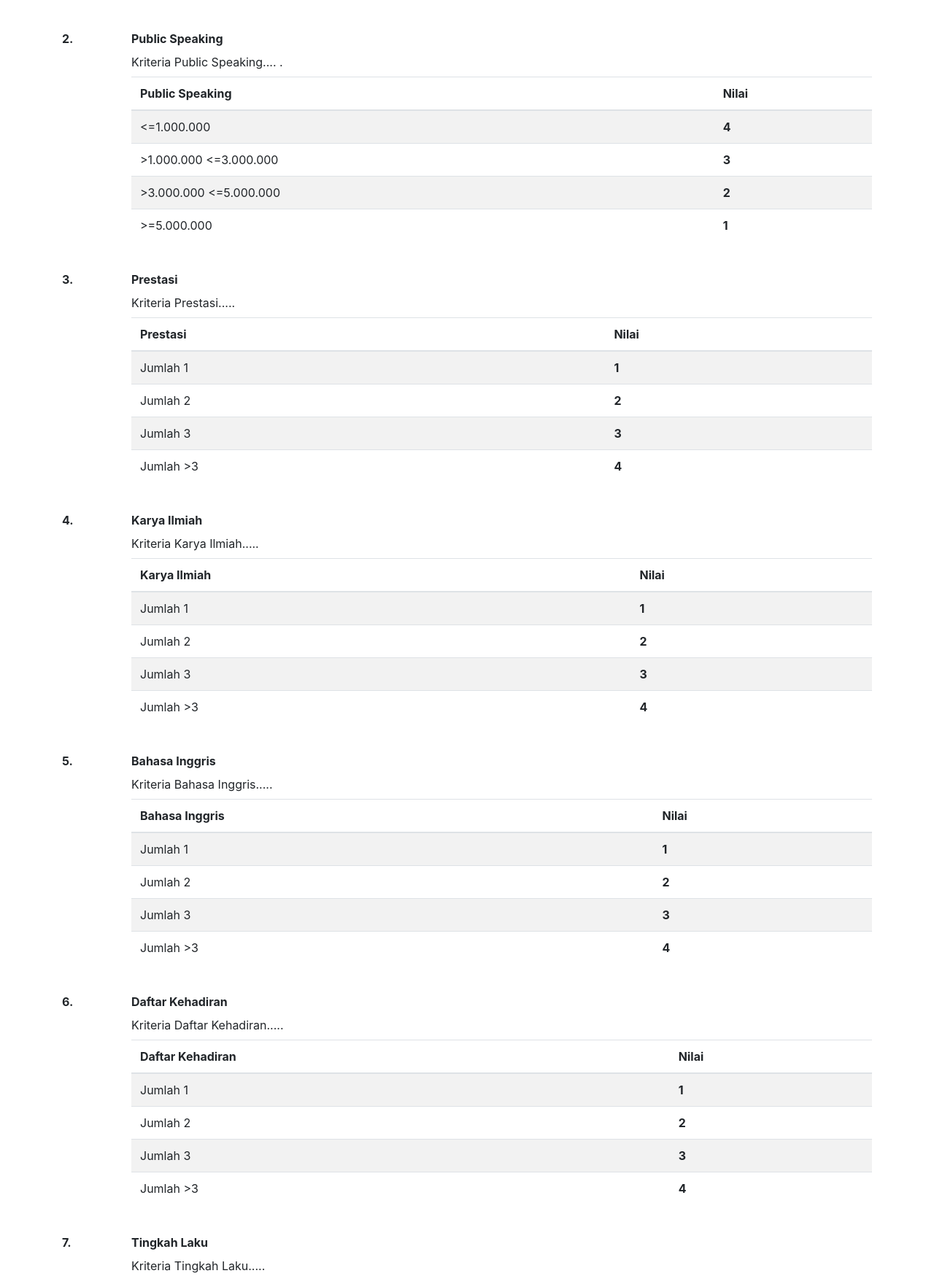
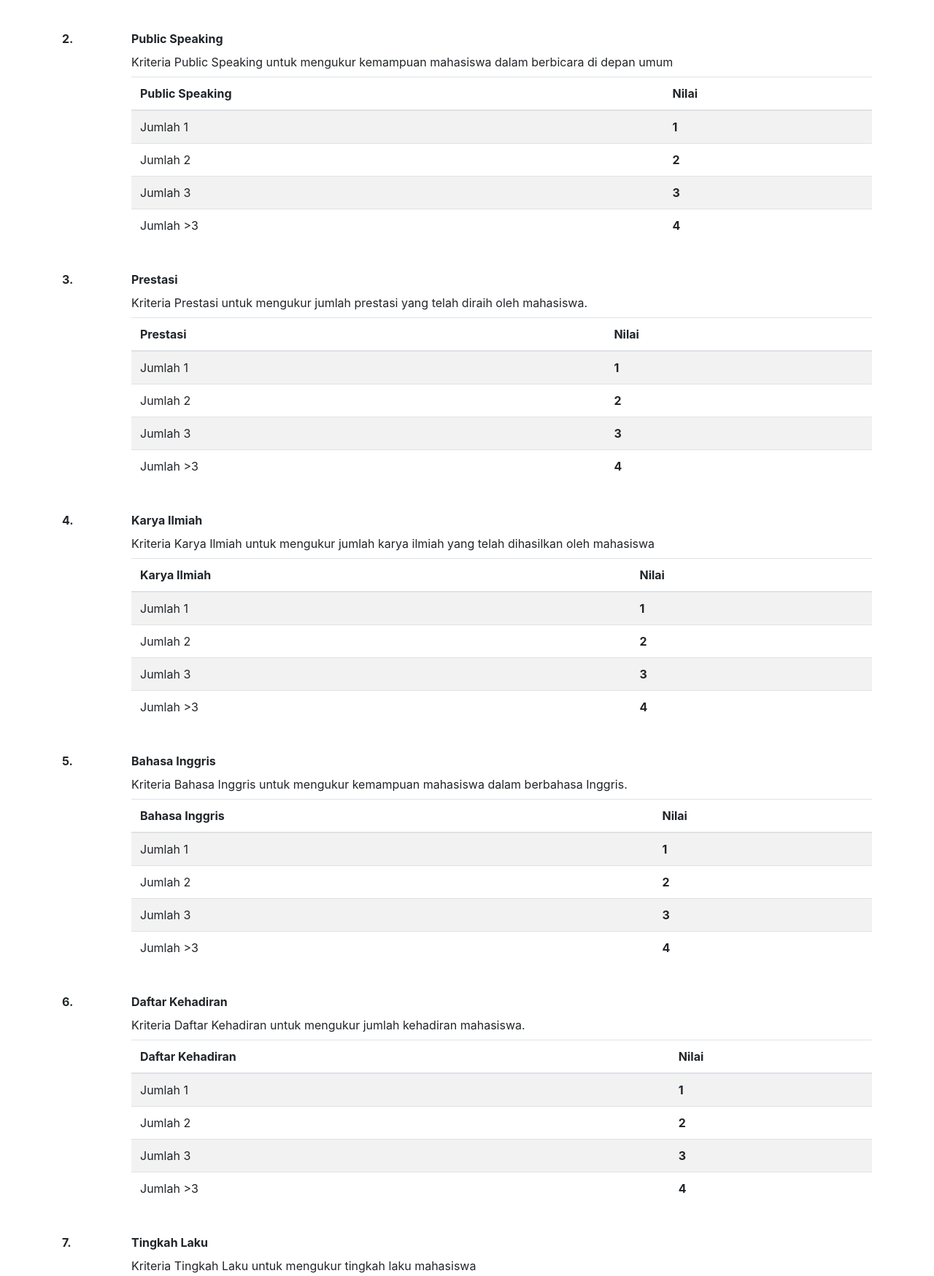
Before and after one commit to SitiZumarohdf/Tubes_SPK, a PHP site: page / in a window 1280 px wide. Shown: the part 775-2524 px from the top of the page at 73% size. Run offline with PHP 8.4, Linux system fonts and the light colour scheme.

Commit message:
update index.php

```diff
--- a/index.php
+++ b/index.php
@@ -113,7 +113,7 @@
 
     		<dt class="col-sm-1"></dt>
     		<dd class="col-sm-11">
-    			Kriteria Public Speaking.... .
+    			Kriteria Public Speaking untuk mengukur kemampuan mahasiswa dalam berbicara di depan umum
     		</dd>
 
 		    <dt class="col-sm-1"></dt>
@@ -126,21 +126,21 @@
 				        </tr>
 			        </thead>
 			        <tbody>
-			          	<tr>
-			            	<td><=1.000.000 </td>
-			            	<th scope="row">4</th>
-			          	</tr>
-			          	<tr>
-			            	<td>>1.000.000 <=3.000.000</td>
-			            	<th scope="row">3</th>
-			          	</tr>
-			          	<tr>
-			            	<td>>3.000.000 <=5.000.000</td>
-			            	<th scope="row">2</th>
+		          		<tr>
+		            		<td>Jumlah 1</td>
+		            		<th scope="row">1</th>
 		          		</tr>
 		          		<tr>
-		            		<td>>=5.000.000</td>
-		            		<th scope="row">1</th>
+		            		<td>Jumlah 2</td>
+		            		<th scope="row">2</th>
+		          		</tr>
+		          		<tr>
+		            		<td>Jumlah 3</td>
+		            		<th scope="row">3</th>
+		         		</tr>
+		          		<tr>
+		            		<td>Jumlah >3 </td>
+		            		<th scope="row">4</th>
 		          		</tr>
 		        	</tbody>
 		      	</table>
@@ -155,7 +155,7 @@
 
 		    <dt class="col-sm-1"></dt>
 		    <dd class="col-sm-11">
-		      	Kriteria Prestasi.....
+		      	Kriteria Prestasi untuk mengukur jumlah prestasi yang telah diraih oleh mahasiswa.
 		    </dd>
 
 		    <dt class="col-sm-1"></dt>
@@ -197,7 +197,7 @@
 
 		    <dt class="col-sm-1"></dt>
 		    <dd class="col-sm-11">
-		      	Kriteria Karya Ilmiah.....
+		      	Kriteria Karya Ilmiah untuk mengukur jumlah karya ilmiah yang telah dihasilkan oleh mahasiswa
 		    </dd>
 
 		    <dt class="col-sm-1"></dt>
@@ -239,7 +239,7 @@
 
 		    <dt class="col-sm-1"></dt>
 		    <dd class="col-sm-11">
-		      	Kriteria Bahasa Inggris.....
+		      	Kriteria Bahasa Inggris untuk mengukur kemampuan mahasiswa dalam berbahasa Inggris.
 		    </dd>
 
 		    <dt class="col-sm-1"></dt>
@@ -281,7 +281,7 @@
 
 		    <dt class="col-sm-1"></dt>
 		    <dd class="col-sm-11">
-		      	Kriteria Daftar Kehadiran.....
+		      	Kriteria Daftar Kehadiran untuk mengukur jumlah kehadiran mahasiswa.
 		    </dd>
 
 		    <dt class="col-sm-1"></dt>
@@ -323,7 +323,7 @@
 
 		    <dt class="col-sm-1"></dt>
 		    <dd class="col-sm-11">
-		      	Kriteria Tingkah Laku.....
+		      	Kriteria Tingkah Laku untuk mengukur tingkah laku mahasiswa
 		    </dd>
 
 		    <dt class="col-sm-1"></dt>
@@ -365,7 +365,7 @@
 
 		    <dt class="col-sm-1"></dt>
 		    <dd class="col-sm-11">
-		      	Kriteria Keaktifan Mengkuti UKM atau HMJ.....
+		      	Kriteria Keaktifan Mengkuti UKM atau HMJ untuk mengukur tingkat keaktifan mahasiswa dalam mengikuti kegiatan organisasi seperti Unit Kegiatan Mahasiswa (UKM) atau Himpunan Mahasiswa Jurusan (HMJ)
 		    </dd>
 
 		    <dt class="col-sm-1"></dt>
@@ -407,7 +407,7 @@
 
 		    <dt class="col-sm-1"></dt>
 		    <dd class="col-sm-11">
-		      	Kriteria Kedisiplinan.....
+		      	Kriteria Kedisiplinan mengacu pada tingkat keteraturan, ketertiban, dan kepatuhan mahasiswa terhadap aturan dan tata tertib yang berlaku di lingkungan kampus. Kedisiplinan merupakan salah satu aspek penting yang dinilai karena menunjukkan sikap dan perilaku mahasiswa dalam menjalankan tanggung jawabnya sebagai mahasiswa.
 		    </dd>
 
 		    <dt class="col-sm-1"></dt>
```
